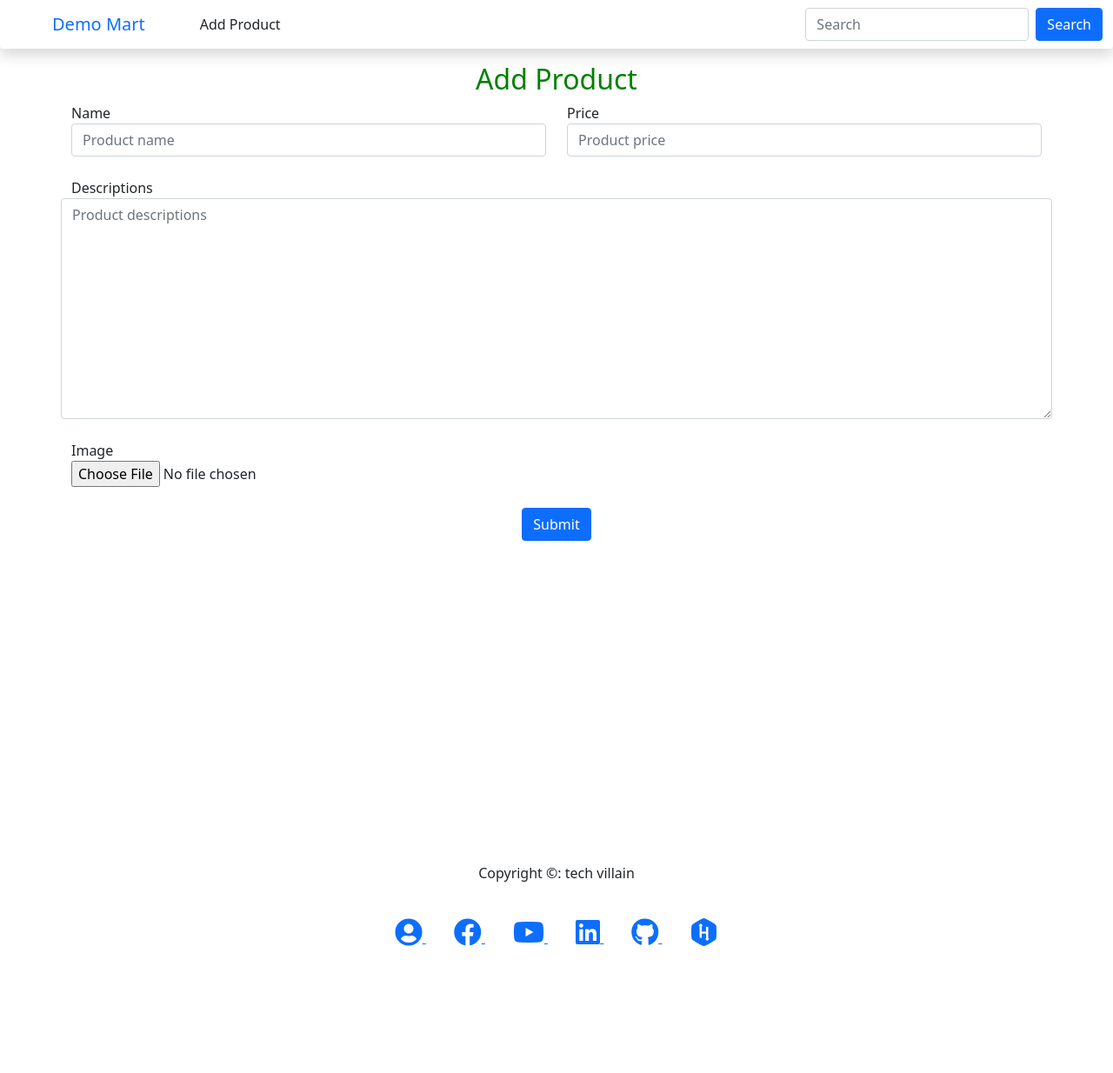
After one commit to MahmudJewel/Django-media-on-another-drive, a Django app: page /product/create/ in a window 1280 px wide. The commit adds this page. Shown: the whole page at 87% size. Run offline with Django 4.2, Linux system fonts and the light colour scheme; some libraries are stand-ins or nearby versions; some web fonts are replaced.

Commit message:
Product creation form done

```diff
--- /dev/null
+++ b/product/forms.py
@@ -0,0 +1,16 @@
+from django import forms
+from django.contrib.auth.forms import UserCreationForm, UserChangeForm
+from .models import ProductInfo
+
+
+class ProductInfoForm(forms.ModelForm):
+    name = forms.CharField(required=False, widget=forms.TextInput(
+        attrs={'size': '15', "class": "form-control", "placeholder": "Product name"}))
+    price = forms.IntegerField(required=False, widget=forms.TextInput(
+        attrs={'size': '15', "class": "form-control", "placeholder": "Product price"}))
+    descriptions = forms.CharField(required=False, widget=forms.Textarea(
+        attrs={'size': '15', "class": "form-control", "placeholder": "Product descriptions"}))
+    # img = forms.ImageField(required=False)
+    class Meta:
+        model = ProductInfo
+        fields = ['name', 'price', 'descriptions', 'img']
--- a/product/models.py
+++ b/product/models.py
@@ -1,5 +1,4 @@
 from django.db import models
-
 # Create your models here.
 
 
@@ -8,7 +7,7 @@ class ProductInfo(models.Model):
     price = models.PositiveIntegerField()
     descriptions = models.TextField(null=True, blank=True)
     img = models.ImageField(default="product/default.png",
-                            upload_to="product/", null=True, blank=True)
+                            upload_to="product/")
 
     def __str__(self):
         return self.name
--- a/product/urls.py
+++ b/product/urls.py
@@ -1,5 +1,7 @@
 from django.urls import path, include
-from .views import product_list
+from .views import product_list, product_view, create_product
 urlpatterns = [
     path('', product_list, name="home"),
+    path('product/<int:pk>/', product_view, name="product_view"),
+    path('product/create/', create_product, name="create_product"),
 ]
--- a/product/views.py
+++ b/product/views.py
@@ -1,12 +1,37 @@
-from django.shortcuts import render
+from django.shortcuts import render, redirect
 from .models import ProductInfo
-
+from .forms import ProductInfoForm
 # Create your views here.
 
+
 def product_list(request):
+    template_name = 'home.html'
     all_products = ProductInfo.objects.all()
     context = {
-        'all_products':all_products
+        'all_products': all_products
     }
-    template_name = 'home.html'
     return render(request, template_name, context)
+
+
+def product_view(request, pk):
+    template_name = 'product_view.html'
+    product = ProductInfo.objects.get(id=pk)
+    context = {
+        'product': product
+    }
+    return render(request, template_name, context)
+
+
+def create_product(request):
+    template_name = 'product_create.html'
+    productForm = ProductInfoForm()
+    if request.method == 'POST':
+        productForm = ProductInfoForm(request.POST, request.FILES)
+        if productForm.is_valid():
+            productForm.save()
+            print('Product form=> ', productForm)
+            return redirect("/")
+    context = {
+        'productForm': productForm
+    }
+    return render(request, template_name, context)
--- a/templates/base.html
+++ b/templates/base.html
@@ -54,10 +54,10 @@
                 " aria-current="page" href="{{ urll }}">{{cat}}</a>
                     </li>
                     <li class="nav-item me-2 mb-lg-0 mb-3">
-                        <a class="btn textColor" aria-current="page" href="#">Add Product</a>
+                        <a class="btn textColor" aria-current="page" href="/product/create/">Add Product</a>
                     </li>
                 </ul>
-                <form class="d-flex" method="post" action="/search">
+                <form class="d-flex" method="post" action="/">
                     {% csrf_token %}
                     <input class="form-control me-2" type="search" placeholder="Search" aria-label="Search"
                         name="search" value="{{search}}" />
@@ -77,7 +77,7 @@
     </div>
     <br /><br /><br />
     <!-- content  -->
-    <div style="min-height: 100vh;">
+    <div class="container" style="min-height: 100vh;">
         {% block content %}
         {% endblock %}
     </div>
--- a/templates/home.html
+++ b/templates/home.html
@@ -24,7 +24,9 @@
                             <img src="{{ product.img.url }}" alt="" width="50px">
                         </td>
                         <td>
-                            <div class="btn btn-primary">View</div>
+                            <a href="product/{{ product.id }}/">
+                                <div class="btn btn-primary">View</div>
+                            </a>
                             <div class="btn btn-secondary">Edit</div>
                         </td>
                     </tr>
--- /dev/null
+++ b/templates/product_create.html
@@ -0,0 +1,47 @@
+{% extends 'base.html' %}
+{% block content %}
+<form action="" method="POST" enctype="multipart/form-data">
+    {% csrf_token %}
+    <div class="row">
+        <h2 class="text-center" style="color: green;">Add Product</h2>
+    </div>
+    <div>
+        <div class="row">
+            <div class="col-6 form-group">
+                <label for="demo">Name</label>
+                {{productForm.name}}
+            </div>
+            <div class="col-6 form-group">
+                <label for="demo">Price</label>
+                {{productForm.price}}
+            </div>
+        </div>
+        <br>
+        <div class="row">
+            <label for="demo">Descriptions</label>
+            {{productForm.descriptions}}
+        </div>
+        <br>
+        <div class="row">
+            <label for="demo">Image</label>
+            {{productForm.img}}
+        </div>
+        <br>
+        <!-- <div>
+            New form
+        </div>
+        {{productForm.as_p}} -->
+
+        <div class="row">
+            <div class="text-center">
+                <button class="btn btn-primary" type="submit">Submit</button>
+            </div>
+
+        </div>
+    </div>
+</form>
+<div>
+
+</div>
+
+{% endblock %}
```
Also changed, not shown: templates/product_view.html (added, +33 -0 lines), core/settings.py (line endings or trailing spaces), db.sqlite3, media/product/Icon-Image.png (deleted), product/migrations/0002_alter_productinfo_img.py (added).
